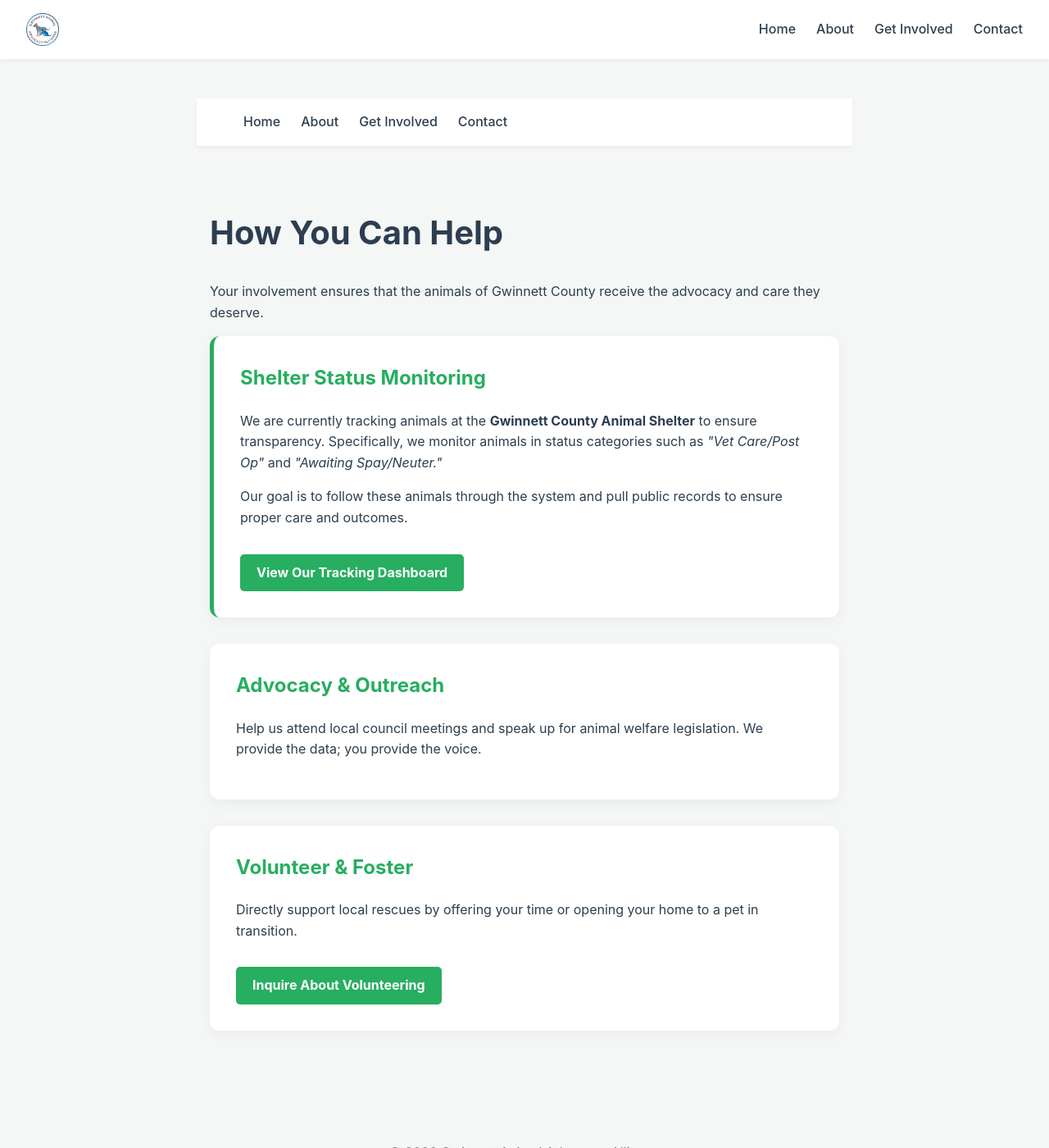
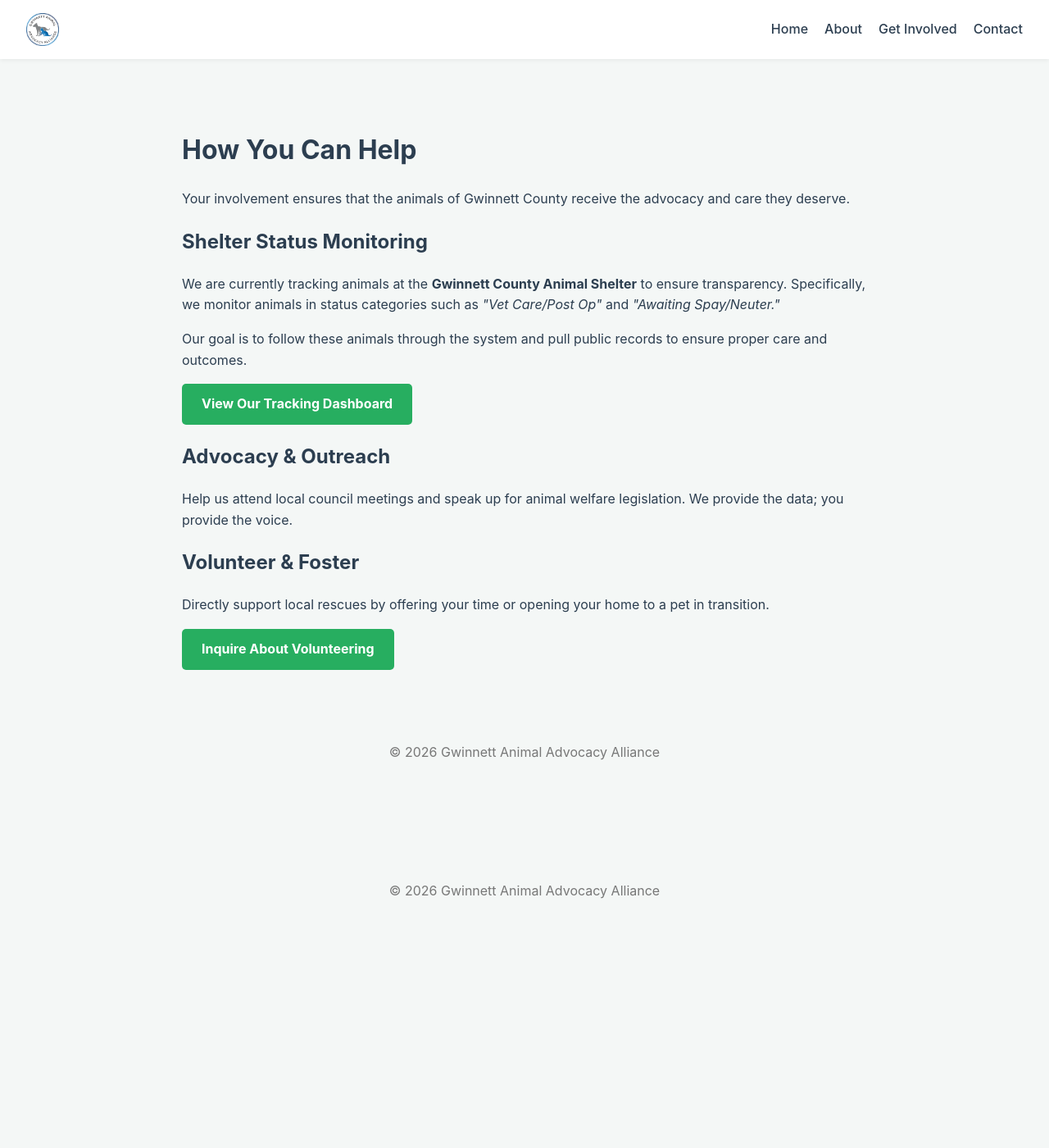
Before and after one commit to whitleybacon/gwinnett-animal-advocacy-alliance, a Jekyll site: the page built from get-involved/index.html, in a window 1280 px wide and 1400 px high. Shown: the whole window at 82% size. Built offline with Jekyll 4.4.1, drawn with Linux system fonts in a browser that asks for light colours.

Commit message:
Update index.html

```diff
--- a/get-involved/index.html
+++ b/get-involved/index.html
@@ -4,77 +4,10 @@
 ---
 <!DOCTYPE html>
 <html lang="en">
-<head>
-    <meta charset="UTF-8">
-    <meta name="viewport" content="width=device-width, initial-scale=1.0">
-    <link rel="icon" type="image/png" href="/favicon.png">
-    <title>Get Involved | Gwinnett Animal Advocacy Alliance</title>
-    <style>
-        :root {
-            --primary: #2c3e50;
-            --accent: #27ae60;
-            --light: #f4f7f6;
-            --white: #ffffff;
-            --dark-gray: #555;
-        }
-        body {
-            font-family: -apple-system, BlinkMacSystemFont, "Segoe UI", Roboto, sans-serif;
-            margin: 0;
-            line-height: 1.6;
-            color: var(--primary);
-            background-color: var(--light);
-        }
-        nav {
-            background: var(--white);
-            padding: 1rem 2rem;
-            display: flex;
-            justify-content: space-between;
-            align-items: center;
-            box-shadow: 0 2px 5px rgba(0,0,0,0.05);
-            position: sticky;
-            top: 0;
-            z-index: 1000;
-        }
-        .logo { font-weight: bold; font-size: 1.2rem; color: var(--primary); text-decoration: none; }
-        .nav-links { list-style: none; display: flex; margin: 0; padding: 0; }
-        .nav-links li { margin-left: 25px; }
-        .nav-links a { text-decoration: none; color: var(--primary); font-weight: 500; }
-        .nav-links a:hover { color: var(--accent); }
 
-        .container { max-width: 800px; margin: 0 auto; padding: 3rem 1rem; }
-        h1 { font-size: 2.5rem; color: var(--primary); }
-        .card {
-            background: var(--white);
-            padding: 2rem;
-            border-radius: 12px;
-            box-shadow: 0 4px 15px rgba(0,0,0,0.05);
-            margin-bottom: 2rem;
-        }
-        .highlight { border-left: 5px solid var(--accent); }
-        h2 { color: var(--accent); margin-top: 0; }
-        .btn {
-            display: inline-block;
-            background: var(--accent);
-            color: white;
-            padding: 10px 20px;
-            text-decoration: none;
-            border-radius: 5px;
-            font-weight: bold;
-            margin-top: 15px;
-        }
-        footer { text-align: center; padding: 40px; color: #777; }
-    </style>
-</head>
 <body>
 
-    <nav>
-        <ul class="nav-links">
-            <li><a href="https://whitleybacon.github.io/gwinnett-animal-advocacy-alliance/">Home</a></li>
-            <li><a href="https://whitleybacon.github.io/gwinnett-animal-advocacy-alliance/about/">About</a></li>
-            <li><a href="https://whitleybacon.github.io/gwinnett-animal-advocacy-alliance/get-involved/">Get Involved</a></li>
-            <li><a href="https://whitleybacon.github.io/gwinnett-animal-advocacy-alliance/contact/">Contact</a></li>
-        </ul>
-    </nav>
+
 
     <div class="container">
         <h1>How You Can Help</h1>
```
